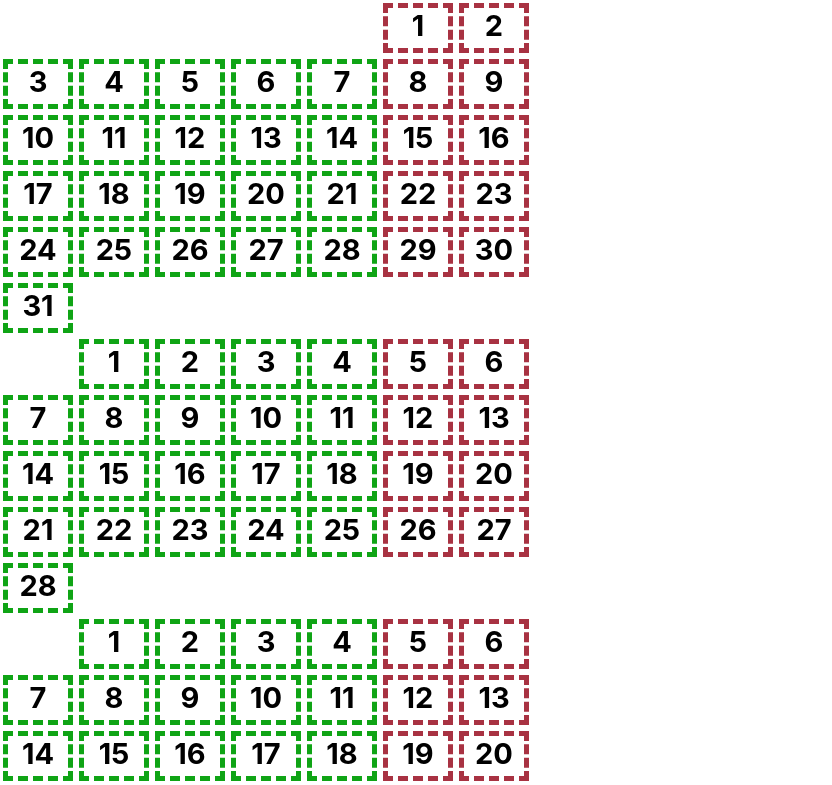
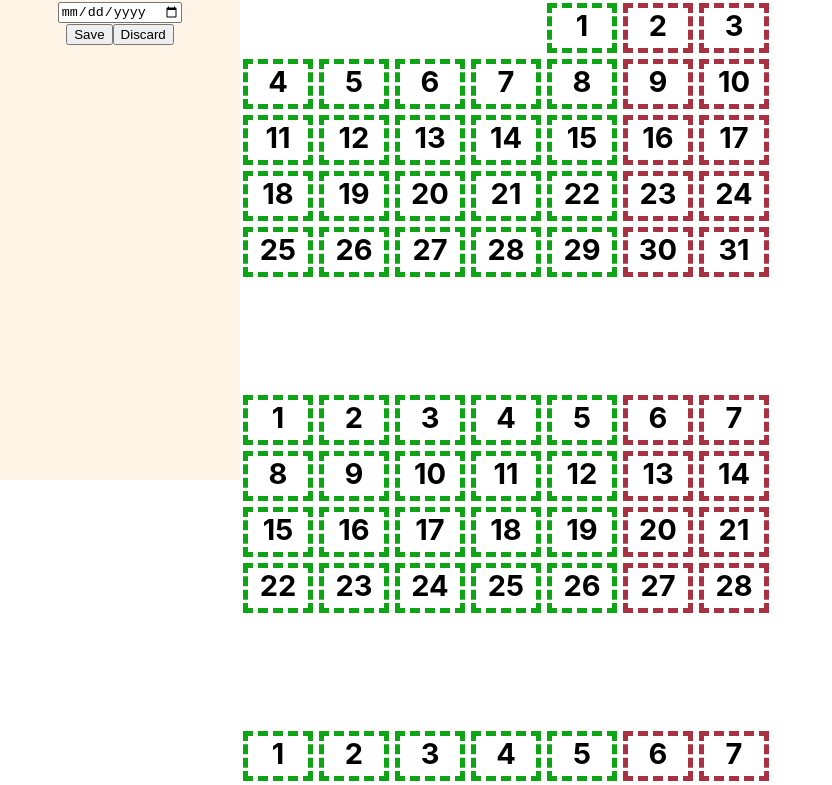
Before and after one commit to maxim-kocheganov/calender, a React (Create React App) app: page / in a window 1280 px wide. Shown: the top 785 px of the page, without its empty margins (0-832 px from the left). Built offline with nearby package versions, Linux system fonts and the light colour scheme.

Commit message:
Date manual selection added

```diff
--- a/src/App.js
+++ b/src/App.js
@@ -1,10 +1,13 @@
 import React, { Component} from 'react'
 import './App.css';
 import DayBlock  from './blocks/dayBlock'
-import WeekBlock  from './blocks/weekBlock';
+import WeekBlock  from './blocks/weekBlock'
+import WeeksContainer from './blocks/WeeksContainer'
+import Selection from './gui/selection'
 
 class App extends Component {
-  state = {currMounth:[],months:[]}
+  state = {selected : null,
+           months:[]}
 
   /////
   ///// CALCULATION FUNCTIONS
@@ -30,7 +33,7 @@ class App extends Component {
   }
 
   // Return number of week day
-  weekday = (year, month, day) =>
+  weekday = (year, month, day, rusStyleWeekday = true) =>
     {
       if (month < 3)
       {
@@ -39,8 +42,11 @@ class App extends Component {
       }
       else
         month -= 2
-      return ((day + parseInt(31 * month / 12) + year + parseInt(year / 4) - parseInt(year / 100) + parseInt(year / 400)) % 7)
-  }
+      let weekday = ((day + parseInt(31 * month / 12) + year + parseInt(year / 4) - parseInt(year / 100) + parseInt(year / 400)) % 7)
+      if (rusStyleWeekday)
+        weekday = (weekday + 6) % 7
+      return weekday
+    }
 
   // Return day count in given month
   returnMonthCount = (isLeap, month) =>
@@ -147,7 +153,7 @@ class App extends Component {
 
       if (rusStyleWeekday)
         weekday = (weekday + 6) % 7
-      res.push({month:month, day:dayCurr, weekday:weekday})
+      res.push({ day:dayCurr, month:month, year:yearGiven, weekday:weekday})
       //console.log('monthGiven',month,'dayCurr',dayCurr,'weekday',weekday)
     }
     //console.log("raw",res)
@@ -230,7 +236,17 @@ class App extends Component {
       //let alterWeekday = 0
       //alterWeekday = (elem.weekday + 6) % 7
       //res.push({ ...elem, currentMonth: currentMonth, dayOff:dayOff})
-      res.push({ ...elem, currentMonth: currentMonth, dayOff:dayOff})
+
+      let isSelected = false
+      if (this.state.selected != null &&
+          this.state.selected.day === elem.day &&
+          this.state.selected.month === elem.month &&
+          this.state.selected.year === elem.year &&
+          this.state.selected.weekday === elem.weekday)
+          {
+            isSelected = true
+          }
+      res.push({ ...elem, currentMonth: currentMonth, dayOff:dayOff, selected:isSelected})
     })
     //console.log(res)
     return res
@@ -251,7 +267,14 @@ class App extends Component {
         for(let dayOfWeek = 0; dayOfWeek < 7; dayOfWeek++)
         {
           let weekdayElem = arr[index + dayOfWeek];
-          localContent.push(<DayBlock onClick={this.clickDay} hideGray={hideNonRelated} key={String(Math.random()) + elem.day} currentMonth={weekdayElem.currentMonth} dayOff={weekdayElem.dayOff}>{weekdayElem.day}</DayBlock>)
+          localContent.push(<DayBlock
+            onClick={this.clickDay.bind(this,
+              {day:weekdayElem.day, month:weekdayElem.month,
+              year:weekdayElem.year, weekday:weekdayElem.weekday}                                        )}
+            hideGray={hideNonRelated} key={String(Math.random()) + elem.day}
+            selected={weekdayElem.selected}
+            currentMonth={weekdayElem.currentMonth}
+            dayOff={weekdayElem.dayOff}>{weekdayElem.day}</DayBlock>)
         }
         content.push(<WeekBlock key={String(Math.random()) + elem.day}>{localContent}</WeekBlock>)
       }
@@ -259,19 +282,70 @@ class App extends Component {
     return content
   }
 
+  /////
+  ///// GENERATING VIEW
+  /////
+
+  /////
+  ///// CALLBACKS
+  /////
+
+  clickDay(packedDay, event)
+  {
+    console.log(packedDay)
+    this.setState((state, props) => {
+      return {selected : {day:packedDay.day,
+                             month:packedDay.month,
+                             year:packedDay.year,
+                             weekday:packedDay.weekday}}
+    })
+  }
+
+  clickSave(event)
+  {
+    //console.log(event)
+    console.log('save')
+    debugger
+  }
+
+  clickDiscard(event)
+  {
+    console.log('disc')
+    this.setState({selected : null})
+  }
+
+  onDateChange(event)
+  {
+    let value = event.target.value
+    value = String(value).split('-')
+    value = { day:parseInt(value[2]),
+      month:parseInt(value[1]),
+      year:parseInt(value[0])
+    }
+    value = {...value, weekday : this.weekday(value.year,value.month,value.day)} // TODO: fix weekday calculation
+    console.log(value)
+    this.setState( { selected :  value})
+  }
+
   render()
   {
-    console.log('hit')
     let calender = []
     for(let month = 1; month <= 12; month++)
     {
       calender.push(this.constructHTMLMounth(month,2022, true))
     }
 
-    console.log(calender)
     return (
       <div className="App">
-        {calender}
+        <WeeksContainer>
+          {calender}
+        </WeeksContainer>
+        <Selection
+          date={this.state.selected}
+          onClickSave={this.clickSave.bind(this)} onClickDiscard={this.clickDiscard.bind(this)}
+          onDateChange={this.onDateChange.bind(this)}
+        ></Selection>
+
       </div>
     );
   }
--- /dev/null
+++ b/src/blocks/WeeksContainer.css
@@ -0,0 +1,6 @@
+.weeksContainer
+{
+    position: absolute;
+    left: 240px;
+    width: 800px;
+}
--- /dev/null
+++ b/src/blocks/WeeksContainer.js
@@ -0,0 +1,11 @@
+import React from 'react'
+import './WeeksContainer.css'
+
+function WeeksContainer(props)
+{
+    return  <div className='weeksContainer'>
+                {props.children}
+            </div>
+}
+
+export default WeeksContainer
--- a/src/blocks/dayBlock.css
+++ b/src/blocks/dayBlock.css
@@ -5,6 +5,10 @@
     border: 5px dashed #0FA415;
 
     margin: 3px;
+}
+.dayBlock.selected
+{
+    border: 5px dashed #beb319!important;
 }
 .dayBlock.dayOff
 {
--- a/src/blocks/dayBlock.js
+++ b/src/blocks/dayBlock.js
@@ -3,6 +3,10 @@ import './dayBlock.css'
 function DayBlock(props)
 {
     let classesDiv = ['dayBlock']
+    if (props.selected === true)
+    {
+        classesDiv.push('selected')
+    }
     if (props.dayOff === true)
         classesDiv.push('dayOff')
     if (props.currentMonth === false)
@@ -11,6 +15,7 @@ function DayBlock(props)
         if (props.hideGray)
         classesDiv.push('hidden')
     }
+
     //if (props.hiLight === )
     let classesText = ['day']
     return  <div onClick={props.onClick} className={classesDiv.join(" ")}>
--- /dev/null
+++ b/src/gui/selection.css
@@ -0,0 +1,8 @@
+.selection
+{
+    position: fixed;
+    width: 240px;
+    height: 480px;
+    left: 0;
+    background-color: rgb(255, 244, 230);
+}
--- /dev/null
+++ b/src/gui/selection.js
@@ -0,0 +1,27 @@
+import React from 'react'
+import './selection.css'
+
+function Selection(props)
+{
+    let date = props.date
+    if (date != null) // If something selected
+    {
+    date =   String(date.year) + '-' +
+             ( date.month < 10 ? ('0' + String(date.month)) : String(date.month)) + '-' +
+             ( date.day < 10 ? ('0' + String(date.day)) : String(date.day))
+    }
+    else
+    {
+        date = ""
+    }
+
+    return  <div className='selection'>
+            <div className='selectionControls'>
+                <input onInput={props.onDateChange} type="date" value={date}/>
+            </div>
+                <input onClick={props.onClickSave} type="button" value="Save" />
+                <input onClick={props.onClickDiscard} type="button" value="Discard" />
+            </div>
+}
+
+export default Selection
```
